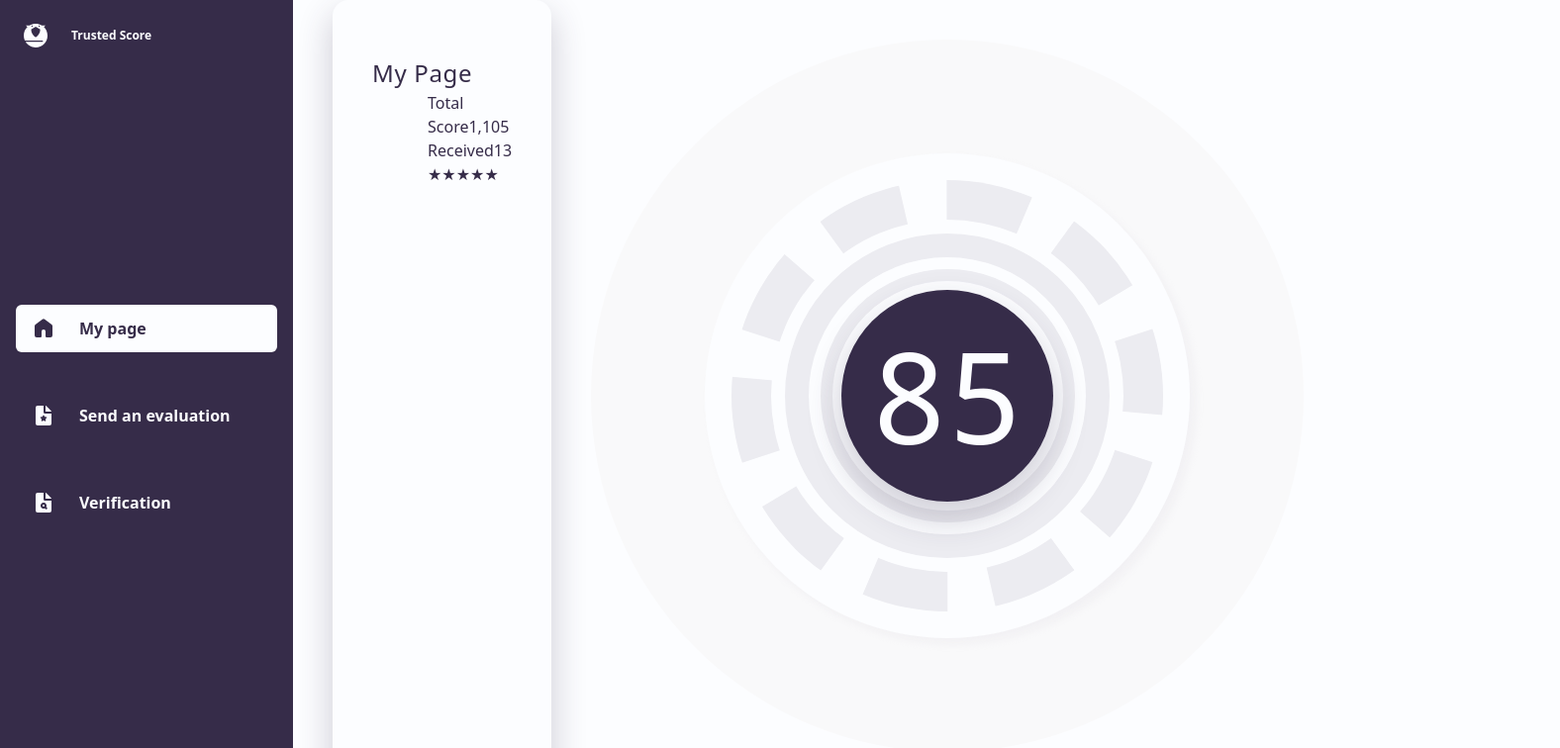
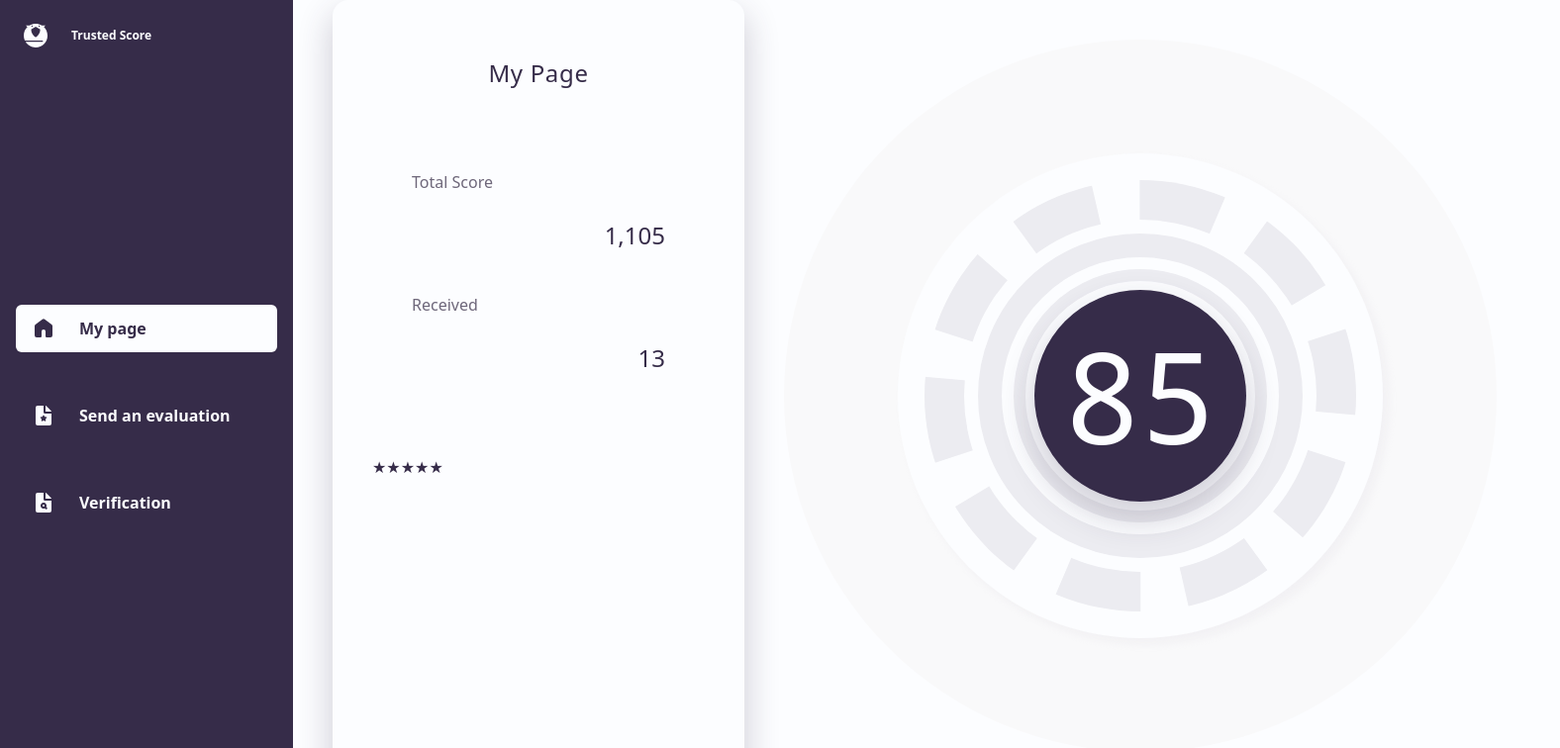
Before and after one commit to ShapeProject/circuit_breaker, a Next.js app in the folder pkgs/frontend/: page /my-page in a window 1280 px wide. Shown: the top 756 px of the page at 99% size, 1576 px wide, since content can reach past the window. Built offline with nearby package versions, Linux system fonts and the light colour scheme.

Commit message:
Edit Mypage

```diff
--- a/pkgs/frontend/pages/evaluate.tsx
+++ b/pkgs/frontend/pages/evaluate.tsx
@@ -31,7 +31,7 @@ export default function Evaluate() {
           </div>
 
           <div>
-            <button className="group rounded-lg bg-Primary10 border-2 border-transparent hover:bg-Primary20 active:bg-Primary30 focus-visible:border-black disabled:bg-Primary40">
+            <button className="group rounded-lg bg-Primary10 border-2 border-transparent hover:bg-Primary20 active:bg-Primary30 focus-visible:border-black disabled:bg-Primary50">
               <div className="rounded-lg px-18 py-4 border border-transparent group-focus-visible:border-white">
                 <span className="text-Button text-white">Send</span>
               </div>
--- a/pkgs/frontend/pages/index.tsx
+++ b/pkgs/frontend/pages/index.tsx
@@ -74,7 +74,7 @@ export default function Login() {
               <div>And a score that shows how much you are trusted.</div>
             </div>
             <div>
-              <button className="group rounded-lg bg-Primary10 border-2 border-transparent hover:bg-Primary20 active:bg-Primary30 focus-visible:border-black disabled:bg-Primary40">
+              <button className="group rounded-lg bg-Primary10 border-2 border-transparent hover:bg-Primary20 active:bg-Primary30 focus-visible:border-black disabled:bg-Primary50">
                 <div className="rounded-lg px-18 py-4 border border-transparent group-focus-visible:border-white">
                   <span className="text-Button text-white">Connect Wallet</span>
                 </div>
@@ -84,7 +84,7 @@ export default function Login() {
           <div className="flex flex-row space-x-6">
             <a href="#" className="group">
               <svg
-                className="h-10 w-10 fill-Primary10 group-hover:fill-Primary20 group-active:fill-Primary30 group-disabled:fill-Primary40"
+                className="h-10 w-10 fill-Primary10 group-hover:fill-Primary20 group-active:fill-Primary30 group-disabled:fill-Primary50"
                 xmlns="http://www.w3.org/2000/svg"
                 viewBox="0 0 24 24"
               >
@@ -94,7 +94,7 @@ export default function Login() {
 
             <a href="#" className="group">
               <svg
-                className="h-10 w-10 fill-Primary10 group-hover:fill-Primary20 group-active:fill-Primary30 group-disabled:fill-Primary40"
+                className="h-10 w-10 fill-Primary10 group-hover:fill-Primary20 group-active:fill-Primary30 group-disabled:fill-Primary50"
                 xmlns="http://www.w3.org.2000/svg"
                 viewBox="0 0 24 24"
               >
--- a/pkgs/frontend/pages/my-page.tsx
+++ b/pkgs/frontend/pages/my-page.tsx
@@ -6,16 +6,16 @@ export default function MyPage() {
     <div className="h-screen w-screen flex flex-row">
       <NavigationSidebar />
       <div className="h-full w-full flex flex-row px-10">
-        <div className="w-fit rounded-t-2xl flex flex-col space-x-14 px-10 py-14 bg-white shadow-lg">
-          <h1 className="text-Title">My Page</h1>
-          <div>
-            <div>
-              <span>Total Score</span>
-              <span>1,105</span>
+        <div className="w-fit rounded-t-2xl flex flex-col space-y-14 px-10 py-14 bg-white shadow-lg">
+          <h1 className="text-Title mx-auto">My Page</h1>
+          <div className="px-10 py-6 space-y-10">
+            <div className="space-y-6 flex flex-col">
+              <span className="text-BodyStrong text-Primary40">Total Score</span>
+              <span className="w-64 text-BodyMono text-right">1,105</span>
             </div>
-            <div>
-              <span>Received</span>
-              <span>13</span>
+            <div className="space-y-6 flex flex-col">
+              <span className="text-BodyStrong text-Primary40">Received</span>
+              <span className="w-64 text-BodyMono text-right">13</span>
             </div>
           </div>
           <div>★★★★★</div>
--- a/pkgs/frontend/pages/verify.tsx
+++ b/pkgs/frontend/pages/verify.tsx
@@ -31,7 +31,7 @@ export default function Verify() {
           </div>
 
           <div>
-            <button className="group rounded-lg bg-Primary10 border-2 border-transparent hover:bg-Primary20 active:bg-Primary30 focus-visible:border-black disabled:bg-Primary40">
+            <button className="group rounded-lg bg-Primary10 border-2 border-transparent hover:bg-Primary20 active:bg-Primary30 focus-visible:border-black disabled:bg-Primary50">
               <div className="rounded-lg px-18 py-4 border border-transparent group-focus-visible:border-white">
                 <span className="text-Button text-white">Verify</span>
               </div>
--- a/pkgs/frontend/tailwind.config.js
+++ b/pkgs/frontend/tailwind.config.js
@@ -31,6 +31,14 @@ module.exports = {
           letterSpacing: '0.028em',
           fontWeight: '400',
         }],
+        "BodyStrong": ['1rem', {
+          fontWeight: '500',
+        }],
+        "BodyMono": [ '1.5rem', {
+          fontWeight: '400',
+        }
+
+        ],
         "Button": ['1rem', {
           letterSpacing: '0.028em',
           fontWeight: '600',
@@ -53,7 +61,8 @@ module.exports = {
         Primary10: "#362C49",
         Primary20: "#463D57",
         Primary30: "#665E75",
-        Primary40: "#9691A0",
+        Primary40: "#6E677A",
+        Primary50: "#9691A0",
         Input10: "#144F99",
         Input20: "#807C87",
         Input30: "#EBEFF5",
```
Also changed, not shown: pkgs/frontend/public/icons/star_fill.svg.
